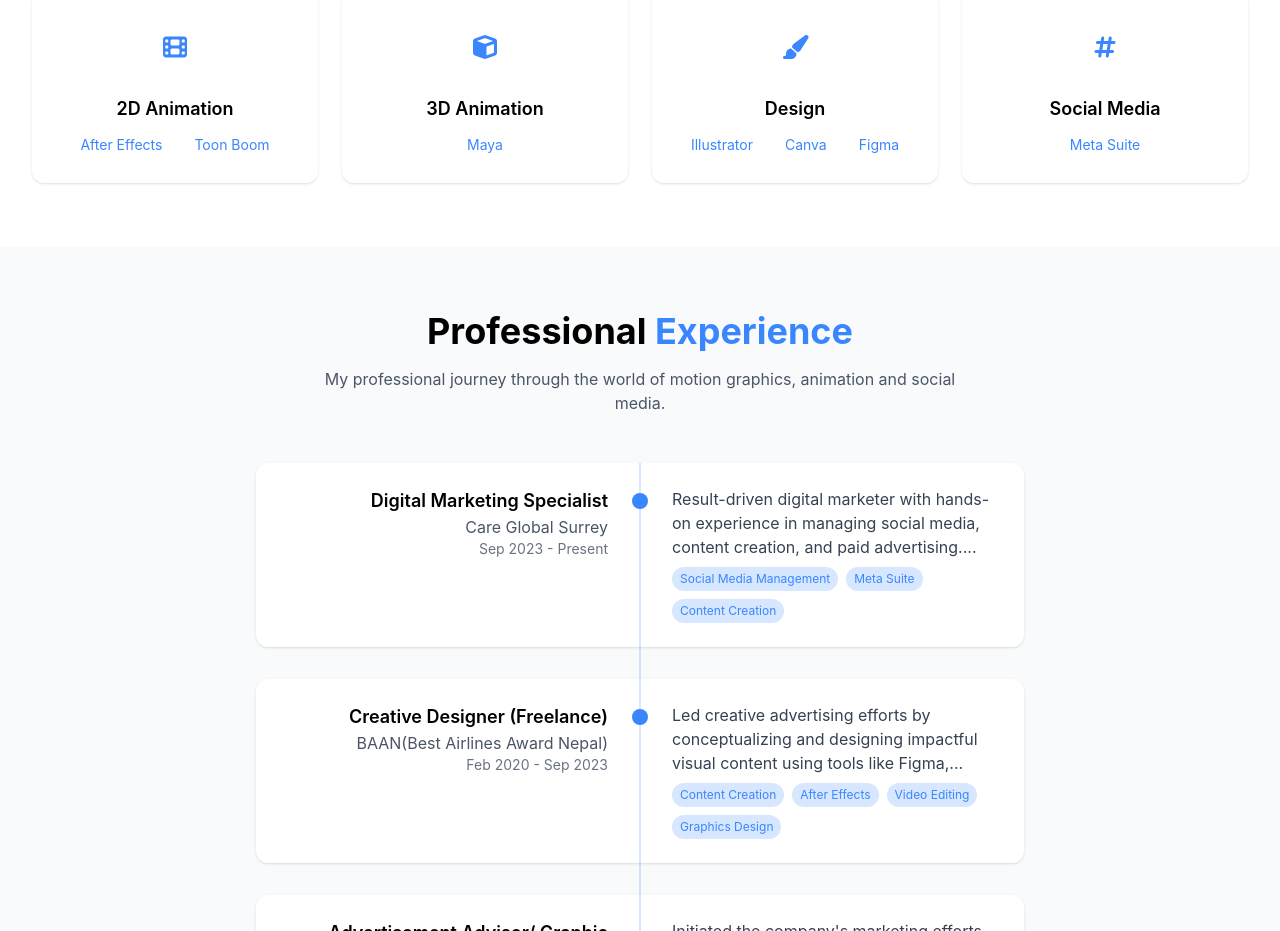
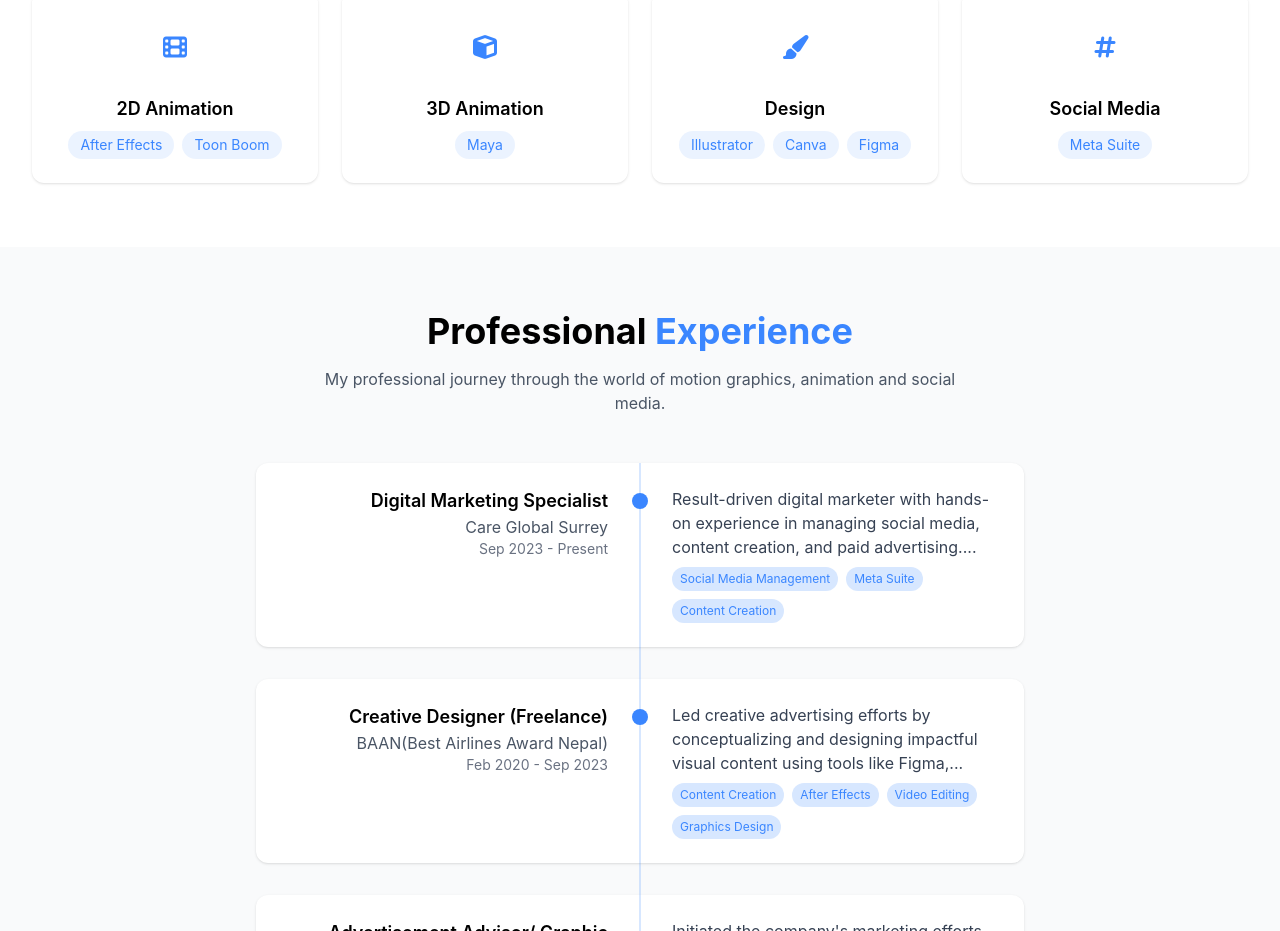
Before and after one commit to ManishNewa/NiconPortfolio, a Vue app: page / in a window 1280 px wide. Shown: the part 960-1891 px from the top of the page. Built offline with nearby package versions, Linux system fonts and the light colour scheme.

Commit message:
css corrected for boxes

```diff
--- a/src/components/sections/SkillSection.vue
+++ b/src/components/sections/SkillSection.vue
@@ -27,7 +27,7 @@
             <span
               v-for="innerSkill in skill.innerSkills"
               :key="innerSkill"
-              class="skill-pill bg-primary/10 text-primary px-3 py-1 rounded-full text-sm transition"
+              class="skill-pill bg-primary-10 text-primary px-3 py-1 rounded-full text-sm transition"
               >{{ innerSkill }}
             </span>
           </div>
```
